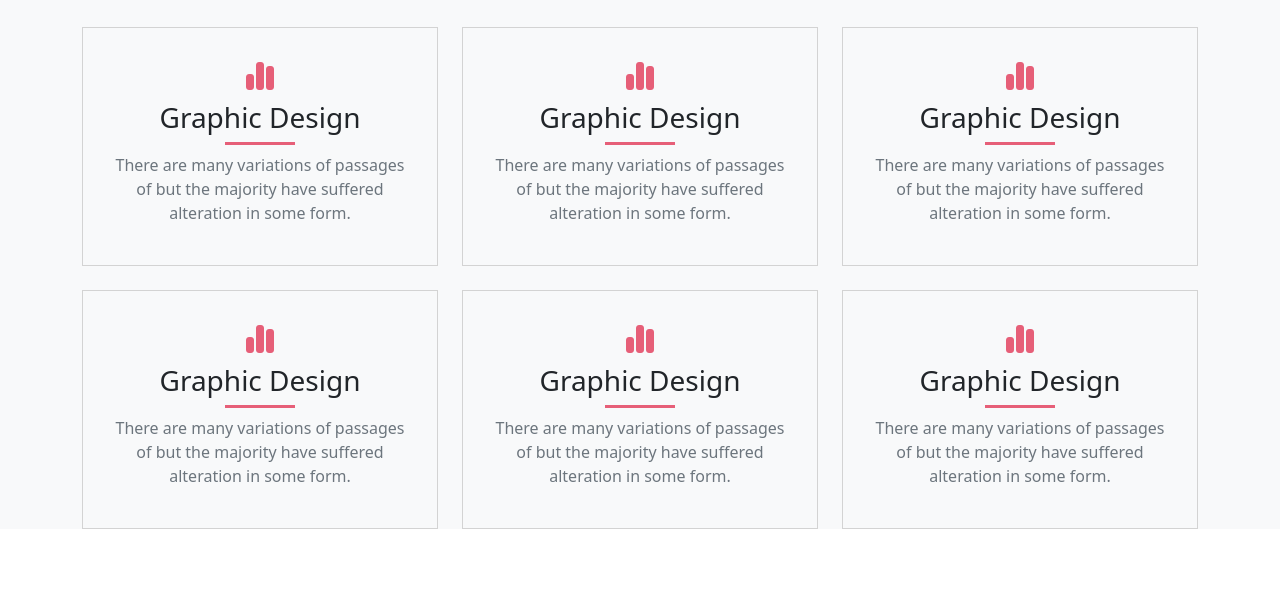
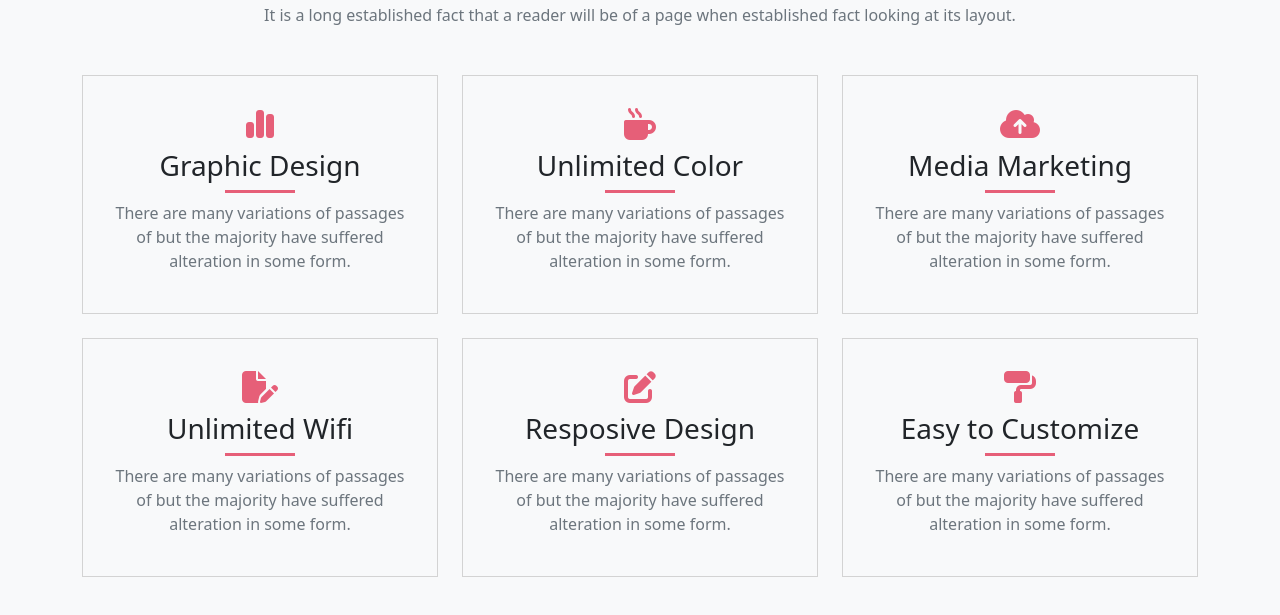
Before and after one commit to MernaFekry/Kerri-Personal-Website, a plain HTML site: page index.html in a window 1280 px wide. Shown: the part 139-754 px from the top of the page. Drawn offline with Linux system fonts and the light colour scheme.

Commit message:
Our Services

```diff
--- a/index.html
+++ b/index.html
@@ -13,7 +13,7 @@
 
 
     <!-- Our Services Section -->
-    <div class="ourSection">
+    <div class="ourSection py-5">
 
         <div class="subtitle text-center py-5">
             <h2>Our <span class="fw-bolder">Services</span></h2>
@@ -40,8 +40,8 @@
 
                     <div class="column col-md-4">
                         <div class="ourSectionBodyItem p-4">
-                            <i class="fa-solid fa-chart-simple fa-2xl py-4"></i>
-                            <h3>Graphic Design</h3>
+                            <i class="fa-solid fa-mug-hot fa-2xl py-4"></i>
+                            <h3>Unlimited Color</h3>
                             <p class="text-muted">There are many variations of
                                 passages of but the majority
                                 have suffered alteration in some form.</p>
@@ -50,8 +50,8 @@
 
                     <div class="column col-md-4">
                         <div class="ourSectionBodyItem p-4">
-                            <i class="fa-solid fa-chart-simple fa-2xl py-4"></i>
-                            <h3>Graphic Design</h3>
+                            <i class="fa-solid fa-cloud-arrow-up fa-2xl py-4"></i>
+                            <h3>Media Marketing</h3>
                             <p class="text-muted">There are many variations of
                                 passages of but the majority
                                 have suffered alteration in some form.</p>
@@ -60,8 +60,8 @@
 
                     <div class="column col-md-4">
                         <div class="ourSectionBodyItem p-4">
-                            <i class="fa-solid fa-chart-simple fa-2xl py-4"></i>
-                            <h3>Graphic Design</h3>
+                            <i class="fa-solid fa-file-pen fa-2xl py-4"></i>
+                            <h3>Unlimited  Wifi</h3>
                             <p class="text-muted">There are many variations of
                                 passages of but the majority
                                 have suffered alteration in some form.</p>
@@ -70,8 +70,8 @@
 
                     <div class="column col-md-4">
                         <div class="ourSectionBodyItem p-4">
-                            <i class="fa-solid fa-chart-simple fa-2xl py-4"></i>
-                            <h3>Graphic Design</h3>
+                            <i class="fa-sharp fa-solid fa-pen-to-square fa-2xl py-4"></i>
+                            <h3>Resposive Design</h3>
                             <p class="text-muted">There are many variations of
                                 passages of but the majority
                                 have suffered alteration in some form.</p>
@@ -80,8 +80,8 @@
 
                     <div class="column col-md-4">
                         <div class="ourSectionBodyItem p-4">
-                            <i class="fa-solid fa-chart-simple fa-2xl py-4"></i>
-                            <h3>Graphic Design</h3>
+                            <i class="fa-sharp fa-solid fa-paint-roller fa-2xl py-4"></i>
+                            <h3>Easy to Customize</h3>
                             <p class="text-muted">There are many variations of
                                 passages of but the majority
                                 have suffered alteration in some form.</p>
```
